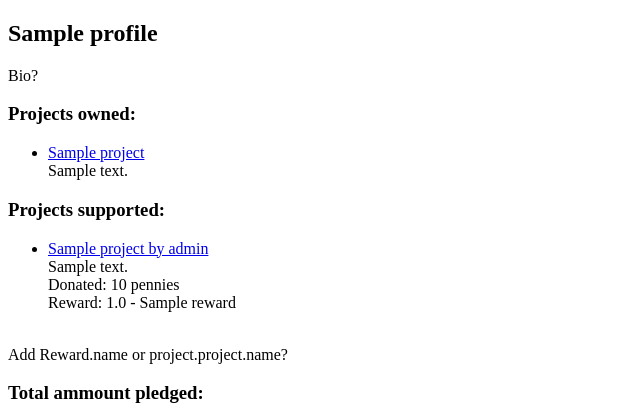
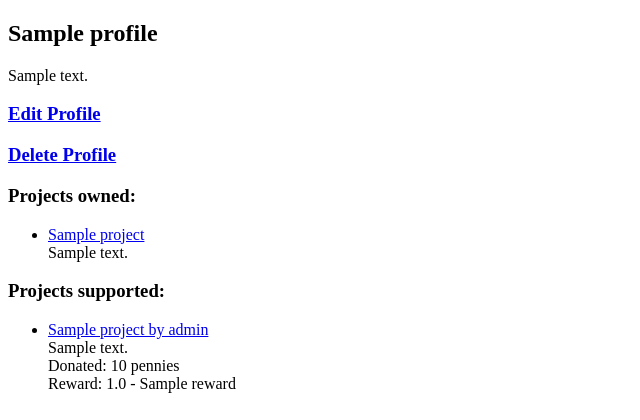
Before and after one commit to cudjoeab/Crowdfunder, a Django app: page /user/1 in a window 1280 px wide. Shown: the part 189-609 px from the top of the page, without its empty margins (0-640 px from the left). Run offline with Django 3.2, Linux system fonts and the light colour scheme; a user stored in the database is signed in; data comes from the database, SQL or seed files in the repository; tables that the repository leaves empty hold one stand-in row (values such as "Sample post").

Commit message:
added edit and delete links to profile page along with authorization

```diff
--- a/crowdfunder/crowdfunder/models.py
+++ b/crowdfunder/crowdfunder/models.py
@@ -98,6 +98,7 @@
             if self.price_in_cents/100 >= rewards_list[i].minimum_donation:
                 temp_reward = rewards_list[i]
         return temp_reward
+
     @classmethod
     def check_donation(cls, project_id, user_id):
         donations = Donation.objects.filter(project = project_id)
--- a/crowdfunder/crowdfunder/templates/user_profile.html
+++ b/crowdfunder/crowdfunder/templates/user_profile.html
@@ -5,7 +5,12 @@
 <section>
     <h2>{{ profile.first_name }} profile</h2>
 
-    <p>Bio?</p>
+    <p>{{ profile.description }}</p>
+
+    {% if request.user.is_authenticated and request.user == user %}
+        <h3><a href="{% url 'edit_profile' user_id=user.pk %}">Edit Profile</a></h3>
+        <h3><a href="{% url 'delete_profile' user_id=user.pk %}">Delete Profile</a></h3>
+    {% endif %}
 
     <h3>Projects owned:</h3>
     <ul>
```
